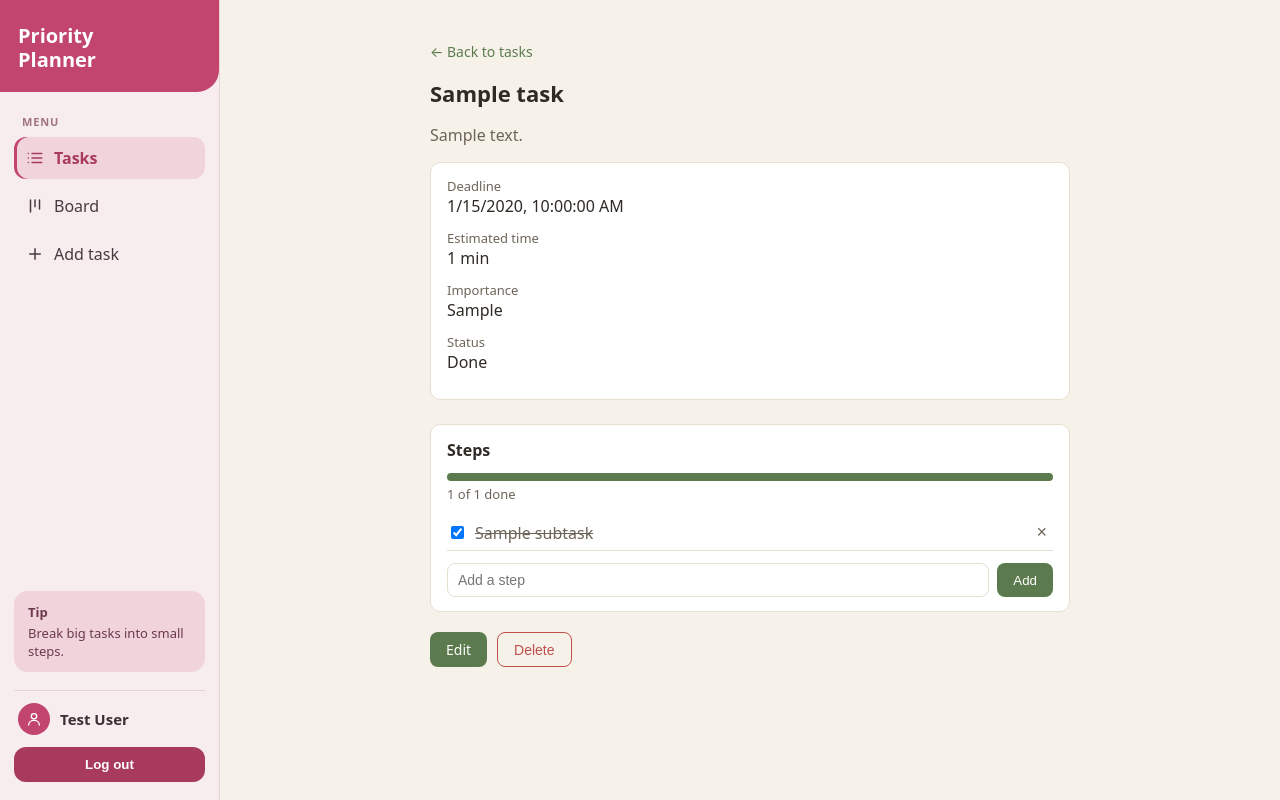
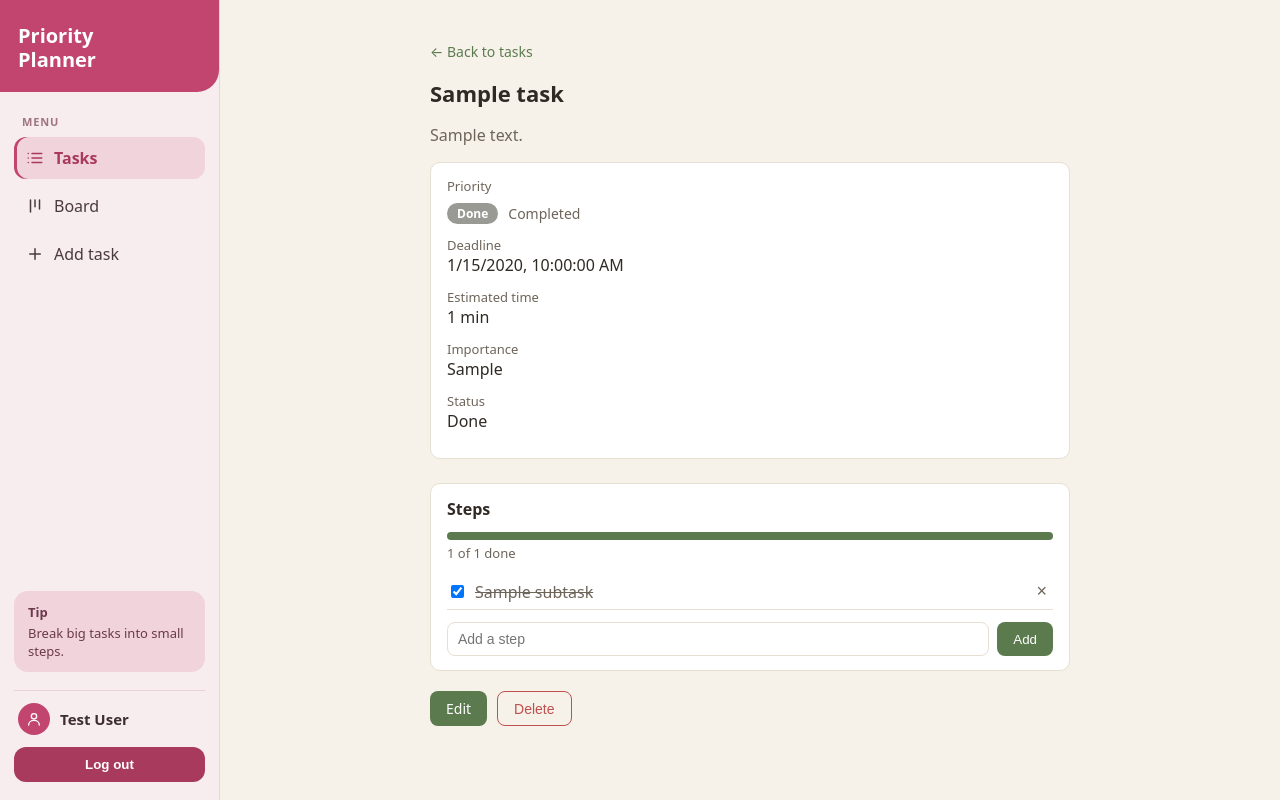
Before and after one commit to DinaAlatrash/priority-planner, a Laravel app: page /tasks/1 in a window 1280 px wide. Run offline with Laravel 12, Linux system fonts and the light colour scheme; a user stored in the database is signed in; data comes from the database, SQL or seed files in the repository; tables that the repository leaves empty hold one stand-in row (values such as "Sample post"); style sheets or scripts are compiled from the project's sources.

Commit message:
PP-19 Show priority level, reason, and colors; sort by priority

```diff
--- a/app/Http/Controllers/TaskController.php
+++ b/app/Http/Controllers/TaskController.php
@@ -2,17 +2,19 @@
 
 namespace App\Http\Controllers;
 
+use App\Models\Task;
+use App\Services\PriorityCalculator;
 use Illuminate\Http\Request;
-use App\Models\Task;
+use Illuminate\Support\Collection;
 
 class TaskController extends Controller
 {
     public function index(Request $request)
     {
-        $tasks = $request->user()->tasks()
-            ->orderByRaw('deadline is null')
-            ->orderBy('deadline')
-            ->get(['id', 'title', 'estimated_minutes', 'importance', 'status', 'deadline']);
+        $tasks = $this->withPriority(
+            $request->user()->tasks()
+                ->get(['id', 'title', 'estimated_minutes', 'importance', 'status', 'deadline'])
+        );
 
         return view('tasks.index', ['tasks' => $tasks]);
     }
@@ -31,11 +33,12 @@ class TaskController extends Controller
         return redirect()->route('tasks.create')->with('success', 'Task added.');
     }
 
-        public function show(Request $request, Task $task)
+    public function show(Request $request, Task $task)
     {
         $this->ensureOwner($request, $task);
 
         $task->load(['subtasks' => fn ($query) => $query->orderBy('id')]);
+        $this->applyPriority($task);
 
         return view('tasks.show', ['task' => $task]);
     }
@@ -65,12 +68,12 @@ class TaskController extends Controller
         return redirect()->route('tasks.index');
     }
 
-        public function board(Request $request)
+    public function board(Request $request)
     {
-        $tasks = $request->user()->tasks()
-            ->orderByRaw('deadline is null')
-            ->orderBy('deadline')
-            ->get(['id', 'title', 'estimated_minutes', 'importance', 'status', 'deadline']);
+        $tasks = $this->withPriority(
+            $request->user()->tasks()
+                ->get(['id', 'title', 'estimated_minutes', 'importance', 'status', 'deadline'])
+        );
 
         return view('tasks.board', ['tasks' => $tasks]);
     }
@@ -88,7 +91,15 @@ class TaskController extends Controller
             'completed_at' => $data['status'] === 'done' ? now() : null,
         ]);
 
-        return response()->json(['id' => $task->id, 'status' => $task->status]);
+        $this->applyPriority($task);
+
+        return response()->json([
+            'id' => $task->id,
+            'status' => $task->status,
+            'priority_score' => $task->priority_score,
+            'priority_level' => $task->priority_level,
+            'priority_reason' => $task->priority_reason,
+        ]);
     }
 
     private function validated(Request $request, bool $creating): array
@@ -112,4 +123,35 @@ class TaskController extends Controller
     {
         abort_unless($task->user_id === $request->user()->id, 404);
     }
+
+    private function applyPriority(Task $task): Task
+    {
+        $priority = (new PriorityCalculator())->calculate($task);
+
+        $task->setAttribute('priority_score', $priority['score']);
+        $task->setAttribute('priority_level', $priority['level']);
+        $task->setAttribute('priority_reason', $priority['reason']);
+
+        return $task;
+    }
+
+    private function withPriority(Collection $tasks): Collection
+    {
+        return $tasks
+            ->map(fn (Task $task) => $this->applyPriority($task))
+            ->sort(function (Task $a, Task $b) {
+                return [
+                    $a->priority_level === 'done' ? 1 : 0,
+                    -$a->priority_score,
+                    $a->deadline?->timestamp ?? PHP_INT_MAX,
+                    $a->id,
+                ] <=> [
+                    $b->priority_level === 'done' ? 1 : 0,
+                    -$b->priority_score,
+                    $b->deadline?->timestamp ?? PHP_INT_MAX,
+                    $b->id,
+                ];
+            })
+            ->values();
+    }
 }
--- a/resources/css/theme.css
+++ b/resources/css/theme.css
@@ -14,6 +14,26 @@
     --status-todo: #6b7280;
     --status-doing: #a05577;
     --status-done: #5b7b4e;
+
+     --priority-urgent: #c0504d;
+    --priority-urgent-bg: #f8e6e4;
+    --priority-urgent-text: #8f2f2c;
+
+    --priority-high: #d98a3d;
+    --priority-high-bg: #fbeedd;
+    --priority-high-text: #8a5314;
+
+    --priority-medium: #dcb93a;
+    --priority-medium-bg: #faf3d8;
+    --priority-medium-text: #7a6410;
+
+    --priority-low: #6c9a5b;
+    --priority-low-bg: #e6efe1;
+    --priority-low-text: #3f6a31;
+
+    --priority-done: #9a9a94;
+    --priority-done-bg: #eeede9;
+    --priority-done-text: #5f5f5a;
 
     --pink: #c2456f;
     --pink-dark: #a83a5e;
--- a/resources/js/components/TaskCard.vue
+++ b/resources/js/components/TaskCard.vue
@@ -5,51 +5,89 @@ const props = defineProps({
     task: { type: Object, required: true },
 });
 
-const levels = {
-    high: { label: 'High', color: 'var(--level-high)' },
-    medium: { label: 'Medium', color: 'var(--level-medium)' },
-    low: { label: 'Low', color: 'var(--level-low)' },
+const labels = {
+    urgent: 'Urgent',
+    high: 'High',
+    medium: 'Medium',
+    low: 'Low',
+    done: 'Done',
 };
 
-const level = computed(() => levels[props.task.importance] ?? levels.medium);
+const level = computed(() =>
+    labels[props.task.priority_level] ? props.task.priority_level : 'medium'
+);
 
-const deadlineText = computed(() => {
-    if (!props.task.deadline) return 'No deadline';
-    return new Date(props.task.deadline).toLocaleDateString(undefined, {
-        day: 'numeric',
-        month: 'short',
-    });
-});
+const meta = computed(() =>
+    [props.task.priority_reason, `${props.task.estimated_minutes} min`]
+        .filter(Boolean)
+        .join(' · ')
+);
 </script>
 
 <template>
-    <a class="card" :href="`/tasks/${task.id}`" :style="{ borderLeftColor: level.color }">
-        <div class="title">{{ task.title }}</div>
-        <div class="meta">
-            {{ deadlineText }} · {{ task.estimated_minutes }} min · {{ level.label }} importance
+    <a class="card" :class="`p-${level}`" :href="`/tasks/${task.id}`">
+        <div class="top">
+            <span class="title">{{ task.title }}</span>
+            <span class="badge">{{ labels[level] }}</span>
         </div>
+        <div class="meta">{{ meta }}</div>
     </a>
 </template>
 
 <style scoped>
 .card {
+    display: block;
+    text-decoration: none;
+    color: inherit;
     background: var(--card);
     border: 1px solid var(--border);
-    border-left: 5px solid;
+    border-left: 5px solid var(--edge);
     border-radius: 10px;
     padding: 12px 14px;
     margin-bottom: 10px;
-    display: block;
-    text-decoration: none;
-    color: inherit;
+}
+.p-urgent {
+    --edge: var(--priority-urgent);
+}
+.p-high {
+    --edge: var(--priority-high);
+}
+.p-medium {
+    --edge: var(--priority-medium);
+}
+.p-low {
+    --edge: var(--priority-low);
+}
+.p-done {
+    --edge: var(--priority-done);
+}
+.top {
+    display: flex;
+    justify-content: space-between;
+    align-items: center;
+    flex-wrap: wrap;
+    gap: 6px 8px;
 }
 .title {
     font-weight: 600;
     color: var(--text);
 }
+.p-done .title {
+    opacity: 0.65;
+    text-decoration: line-through;
+}
+.badge {
+    background: var(--edge);
+    color: #fff;
+    border-radius: 999px;
+    padding: 2px 10px;
+    font-size: 12px;
+    font-weight: 600;
+    white-space: nowrap;
+}
 .meta {
     font-size: 13px;
     color: var(--text-secondary);
-    margin-top: 2px;
+    margin-top: 4px;
 }
 </style>
--- a/resources/js/pages/TaskBoard.vue
+++ b/resources/js/pages/TaskBoard.vue
@@ -17,10 +17,24 @@ const definitions = [
     { key: 'done', label: 'Done' },
 ];
 
+function compare(a, b) {
+    const doneA = a.priority_level === 'done' ? 1 : 0;
+    const doneB = b.priority_level === 'done' ? 1 : 0;
+    if (doneA !== doneB) return doneA - doneB;
+
+    if (a.priority_score !== b.priority_score) return b.priority_score - a.priority_score;
+
+    const timeA = a.deadline ? new Date(a.deadline).getTime() : Infinity;
+    const timeB = b.deadline ? new Date(b.deadline).getTime() : Infinity;
+    if (timeA !== timeB) return timeA - timeB;
+
+    return a.id - b.id;
+}
+
 const columns = computed(() =>
     definitions.map((column) => ({
         ...column,
-        tasks: items.value.filter((task) => task.status === column.key),
+        tasks: items.value.filter((task) => task.status === column.key).sort(compare),
     }))
 );
 
@@ -49,6 +63,11 @@ async function moveTask(task, newStatus) {
         if (!response.ok) {
             throw new Error('Request failed');
         }
+
+        const data = await response.json();
+        task.priority_score = data.priority_score;
+        task.priority_level = data.priority_level;
+        task.priority_reason = data.priority_reason;
     } catch (error) {
         task.status = previous;
         errorMessage.value = 'Could not move the task. Please try again.';
--- a/resources/js/pages/TaskShow.vue
+++ b/resources/js/pages/TaskShow.vue
@@ -23,6 +23,19 @@ const deadlineText = computed(() =>
 const statusLabels = { todo: 'To Do', doing: 'Doing', done: 'Done' };
 const statusText = computed(() => statusLabels[props.task.status] ?? props.task.status);
 
+const priorityLabels = {
+    urgent: 'Urgent',
+    high: 'High',
+    medium: 'Medium',
+    low: 'Low',
+    done: 'Done',
+};
+
+const level = computed(() =>
+    priorityLabels[props.task.priority_level] ? props.task.priority_level : 'medium'
+);
+const levelLabel = computed(() => priorityLabels[level.value]);
+
 function submitDelete() {
     deleteForm.value.submit();
 }
@@ -37,6 +50,11 @@ function submitDelete() {
         <p v-if="task.description" class="description">{{ task.description }}</p>
 
         <dl>
+            <dt>Priority</dt>
+            <dd class="priority">
+                <span class="badge" :class="`p-${level}`">{{ levelLabel }}</span>
+                <span class="reason">{{ task.priority_reason }}</span>
+            </dd>
             <dt>Deadline</dt>
             <dd>{{ deadlineText }}</dd>
             <dt>Estimated time</dt>
@@ -189,4 +207,28 @@ dd {
     border-radius: 8px;
     cursor: pointer;
 }
+
+.priority {
+    display: flex;
+    align-items: center;
+    flex-wrap: wrap;
+    gap: 6px 10px;
+    margin-top: 8px;
+}
+.badge {
+    color: #fff;
+    border-radius: 999px;
+    padding: 2px 10px;
+    font-size: 12px;
+    font-weight: 600;
+}
+.badge.p-urgent { background: var(--priority-urgent); }
+.badge.p-high { background: var(--priority-high); }
+.badge.p-medium { background: var(--priority-medium); }
+.badge.p-low { background: var(--priority-low); }
+.badge.p-done { background: var(--priority-done); }
+.reason {
+    color: var(--text-secondary);
+    font-size: 14px;
+}
 </style>
```
